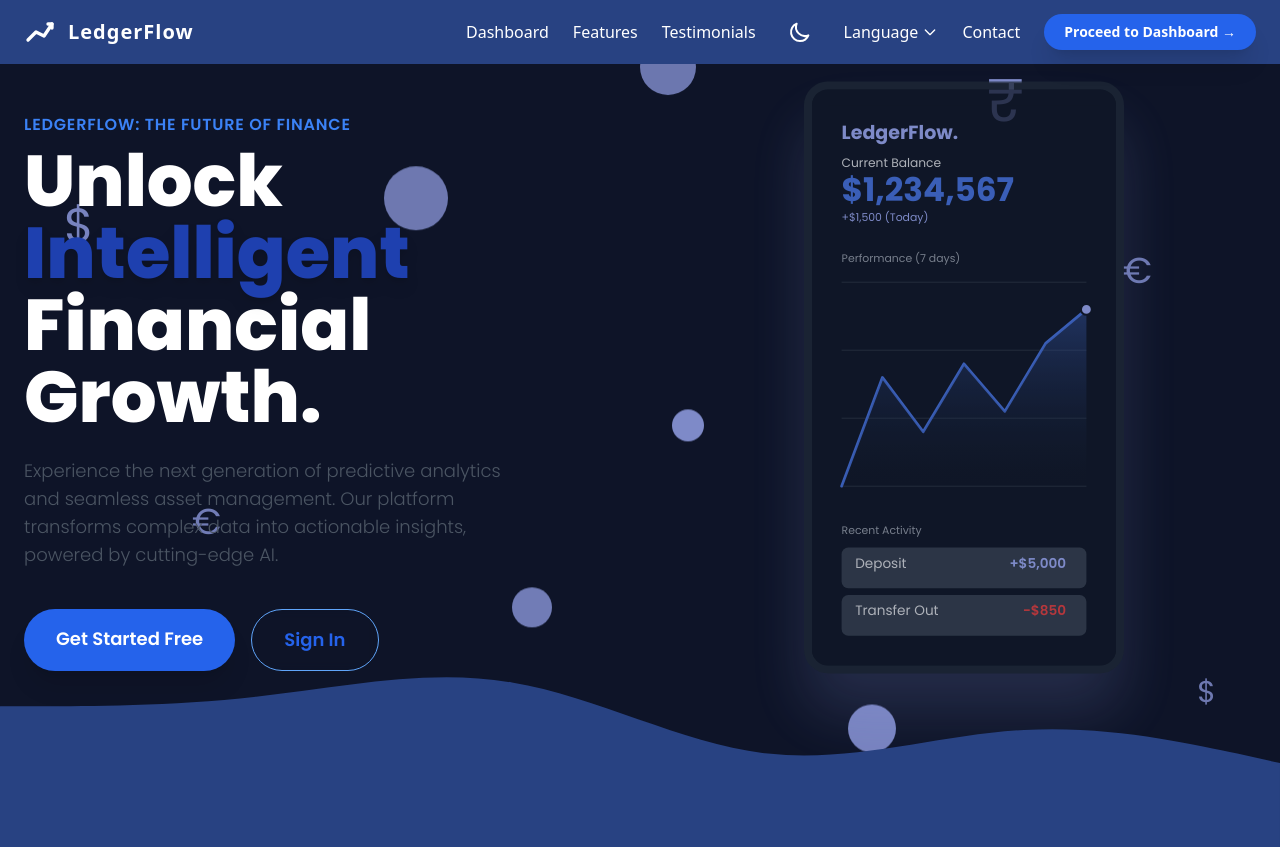
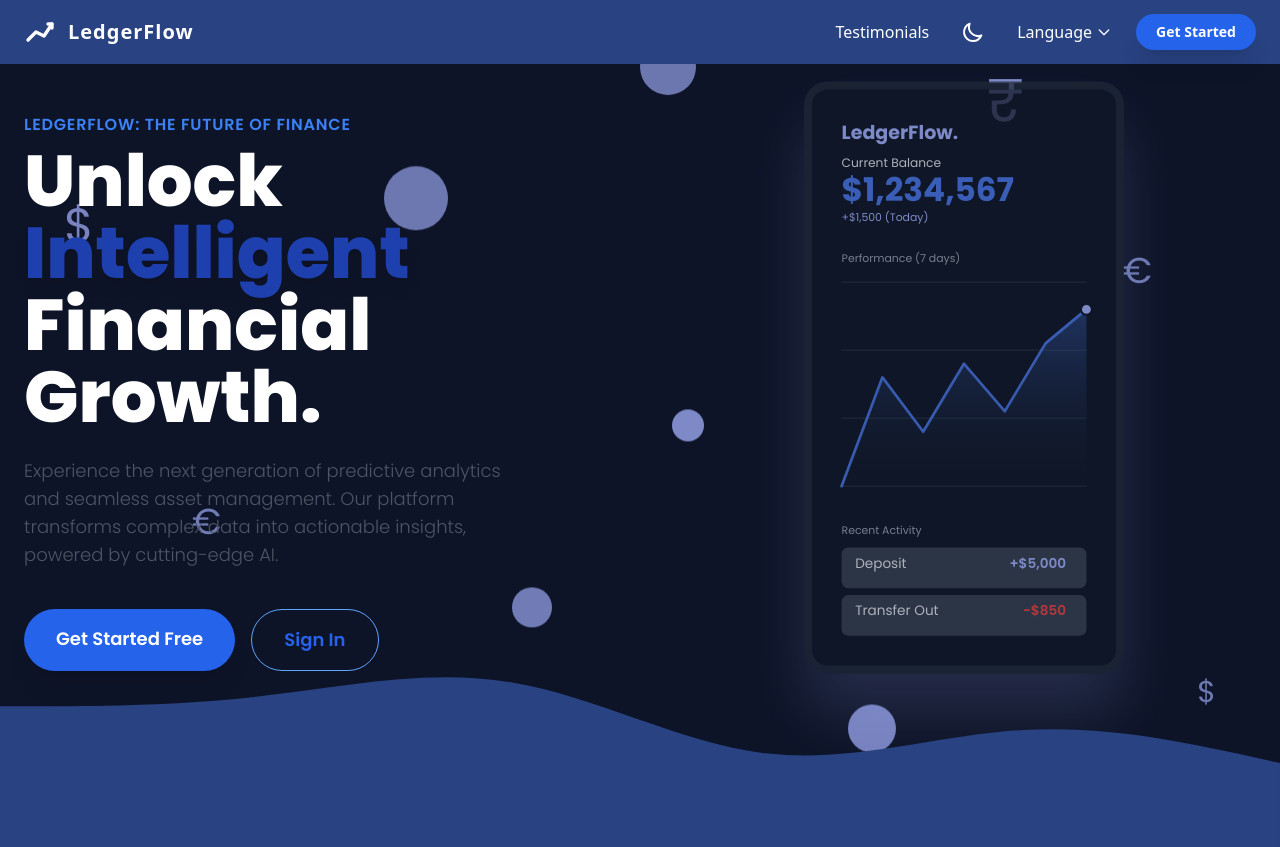
Before and after one commit to ArnavLabh/LedgerFlow-Odoo-IITGN-Hackathon-2025, a Flask app: page / in a window 1280 px wide. Shown: the top 847 px of the page. Run offline with Flask 3, Linux system fonts and the light colour scheme; some libraries are stand-ins or nearby versions.

Commit message:
Hero/Home page improvements and i18n scaffolding:\n- Remove Dashboard/Features/Contact from navbar (desktop/mobile)\n- Update CTAs to 'Get Started'\n- Increase glassmorphic blur and enforce Poppins globally\n- Reduce spacing between hero and features; refine readability in dark mode\n- Add FAQ with animated dropdowns; footer with real links (About, Contact, Privacy, Terms) and © 2025\n- Add static pages: /about, /privacy, /terms, /contact\n- Add Flask-Babel scaffolding + /i18n/set to persist language in session (server-side)\n- Minor cleanup to icons and links on hero

```diff
--- a/app/templates/base.html
+++ b/app/templates/base.html
@@ -15,7 +15,7 @@
 
     <!-- Custom CSS -->
     <link rel="stylesheet" href="{{ url_for('static', filename='css/main.css') }}">
-
+    <style>html, body { font-family: 'Poppins', system-ui, -apple-system, Segoe UI, Roboto, Arial, sans-serif; }</style>
     {% block extra_head %}{% endblock %}
 </head>
 <body>
--- a/app/templates/hero.html
+++ b/app/templates/hero.html
@@ -542,9 +542,7 @@
             </div>
 
             <div class="hidden lg:flex items-center space-x-6">
-                <a href="#" class="nav-link transition duration-150 font-medium">Dashboard</a>
-                <a href="#" class="nav-link transition duration-150 font-medium">Features</a>
-                <a href="#feedback" class="nav-link transition duration-150 font-medium">Testimonials</a>
+<a href="#feedback" class="nav-link transition duration-150 font-medium">Testimonials</a>
 
                 <button id="theme-toggle-desktop" class="p-2 rounded-full nav-icon hover:bg-white/10 transition duration-150" aria-label="Toggle Theme">
                     <svg id="sun-icon" class="w-6 h-6" fill="none" stroke="currentColor" viewBox="0 0 24 24" xmlns="http://www.w3.org/2000/svg"><path stroke-linecap="round" stroke-linejoin="round" stroke-width="2" d="M12 3v1m0 16v1m9-9h-1M4 12H3m15.364 6.364l-.707-.707M6.343 6.343l-.707-.707m12.728 0l-.707.707M6.343 17.657l-.707.707M16 12a4 4 0 11-8 0 4 4 0 018 0z"></path></svg>
@@ -566,11 +564,10 @@
                     </div>
                 </div>
 
-                <a href="#" class="nav-link transition duration-150 font-medium">Contact</a>
-
-
-                <a href="/login" class="px-5 py-2 text-sm font-semibold rounded-full shadow-xl transition duration-300 ease-in-out transform bg-blue-600 dark:bg-blue-300 text-white dark:text-gray-900">
-                    Proceed to Dashboard →
+
+
+<a href="/signup" class="px-5 py-2 text-sm font-semibold rounded-full shadow-xl transition duration-300 ease-in-out transform bg-blue-600 dark:bg-blue-300 text-white dark:text-gray-900">
+                    Get Started
                 </a>
             </div>
 
@@ -583,9 +580,7 @@
 
         <div id="mobile-menu" class="hidden lg:hidden mobile-menu-bg shadow-inner py-4">
             <div class="flex flex-col space-y-3 px-6 pb-2">
-                <a href="#" class="text-gray-700 dark:text-white hover:text-blue-600 dark:hover:text-blue-300 transition duration-150 font-medium">Dashboard</a>
-                <a href="#" class="text-gray-700 dark:text-white hover:text-blue-600 dark:hover:text-blue-300 transition duration-150 font-medium">Features</a>
-                <a href="#feedback" class="text-gray-700 dark:text-white hover:text-blue-600 dark:hover:text-blue-300 transition duration-150 font-medium">Testimonials</a>
+<a href="#feedback" class="text-gray-700 dark:text-white hover:text-blue-600 dark:hover:text-blue-300 transition duration-150 font-medium">Testimonials</a>
 
                 <button id="theme-toggle-mobile" class="flex items-center text-gray-700 dark:text-white hover:text-blue-600 dark:hover:text-blue-300 transition duration-150 font-medium focus:outline-none w-full justify-start p-2 rounded-lg hover:bg-white/10 dark:hover:bg-black/10">
                     <span class="mr-3">Toggle Theme</span>
@@ -608,11 +603,10 @@
                     </div>
                 </div>
 
-                <a href="#" class="text-gray-700 dark:text-white hover:text-blue-600 dark:hover:text-blue-300 transition duration-150 font-medium">Contact</a>
-
-
-                <a href="/signup" class="mt-2 w-full px-5 py-2 text-lg font-semibold rounded-full shadow-lg transition duration-300 ease-in-out transform bg-blue-600 dark:bg-blue-300 text-white dark:text-gray-900 text-center block">
-                    Get Started Free
+
+
+<a href="/signup" class="mt-2 w-full px-5 py-2 text-lg font-semibold rounded-full shadow-lg transition duration-300 ease-in-out transform bg-blue-600 dark:bg-blue-300 text-white dark:text-gray-900 text-center block">
+                    Get Started
                 </a>
             </div>
         </div>
```
Also changed, not shown: app/__init__.py (+17 -0 lines), app/routes/i18n_routes.py (added, +12 -0 lines), app/templates/pages/contact.html (added, +9 -0 lines), app/templates/pages/terms.html (added, +9 -0 lines).
